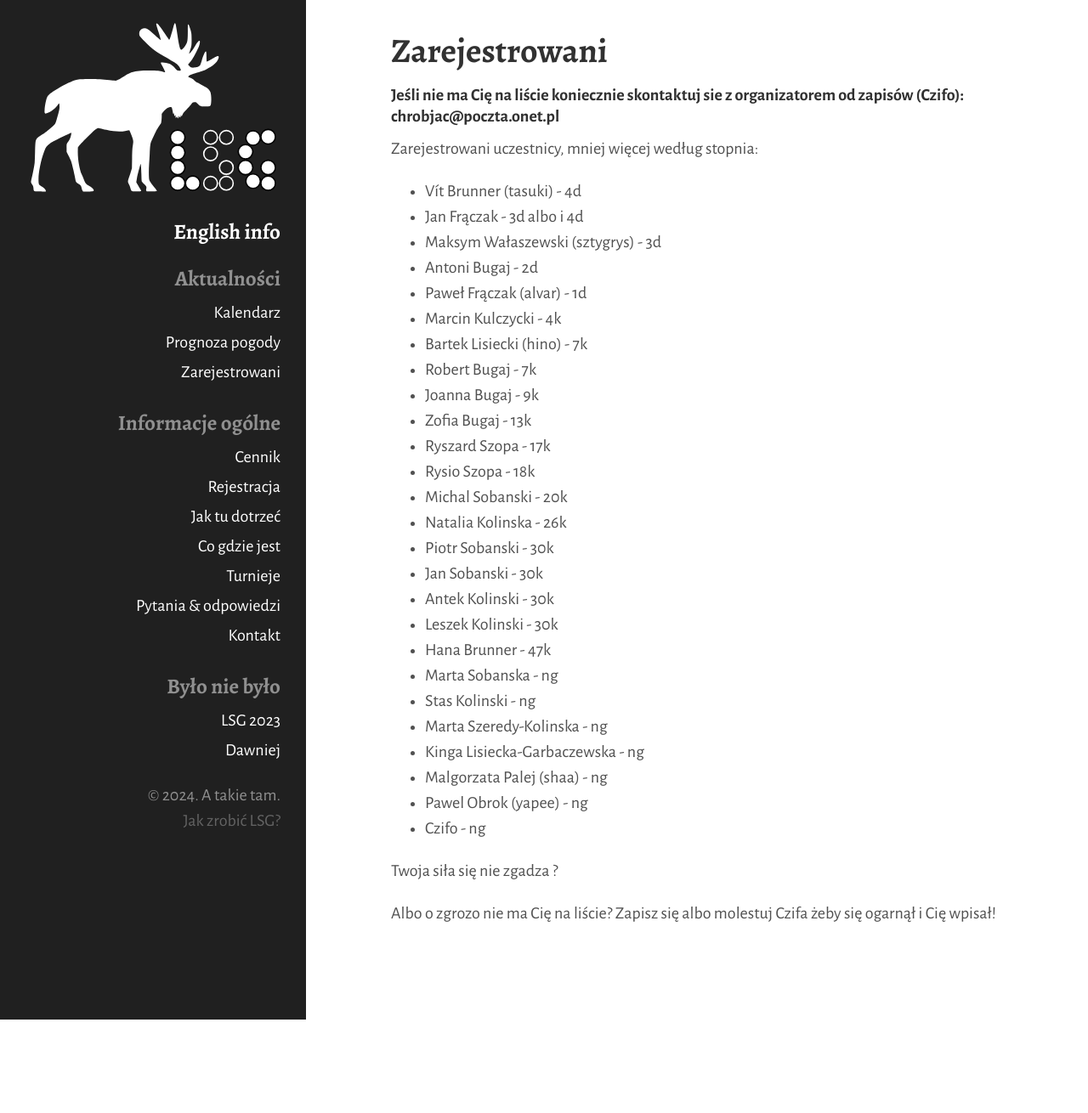
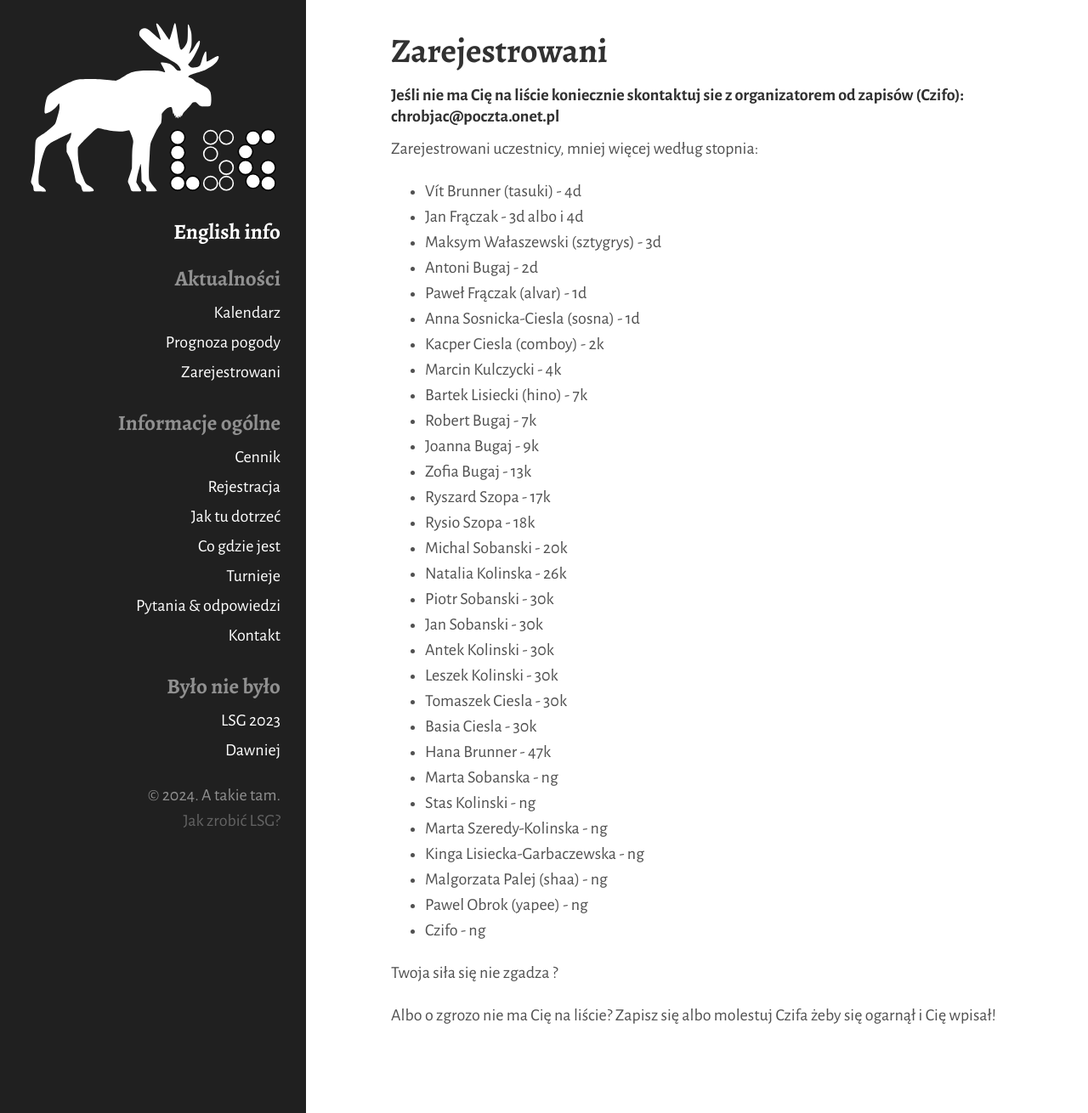
Before and after one commit to tasuki/lsg, a Jekyll site: the page built from zarejestrowani.md, in a window 1280 px wide. Shown: the whole page at 85% size. Built offline with Jekyll 4.4.1, drawn with Linux system fonts in a browser that asks for light colours; before the commit the page ends 1200 px from its top, so only the background shows below that.

Commit message:
Update zarejestrowani.md

```diff
--- a/zarejestrowani.md
+++ b/zarejestrowani.md
@@ -14,6 +14,8 @@ Zarejestrowani uczestnicy, mniej więcej według stopnia:
 - Maksym Wałaszewski (sztygrys) - 3d
 - Antoni Bugaj - 2d
 - Paweł Frączak (alvar) - 1d
+- Anna Sosnicka-Ciesla (sosna) - 1d
+- Kacper Ciesla (comboy) - 2k
 - Marcin Kulczycki - 4k
 - Bartek Lisiecki (hino) - 7k
 - Robert Bugaj - 7k
@@ -27,6 +29,8 @@ Zarejestrowani uczestnicy, mniej więcej według stopnia:
 - Jan Sobanski - 30k
 - Antek Kolinski - 30k
 - Leszek Kolinski - 30k
+- Tomaszek Ciesla - 30k
+- Basia Ciesla - 30k
 - Hana Brunner - 47k
 - Marta Sobanska - ng
 - Stas Kolinski - ng
```
